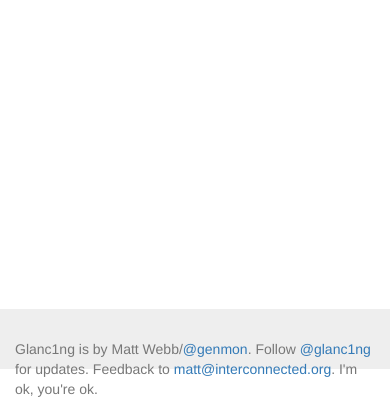
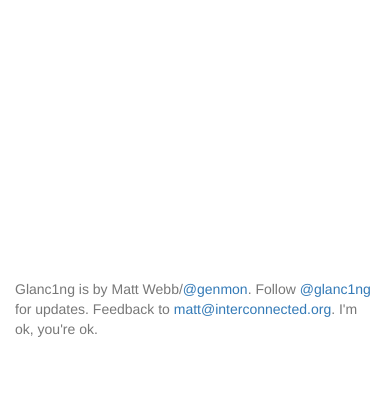
Before and after one commit to genmon/glanc1ng, a Flask app: template app/templates/index_signed_out.html in a window 390 px wide. Shown: the part 605-1014 px from the top of the page. After the commit the page ends 942 px from the top, so only its background shows below. Run offline with Flask 2, Linux system fonts and the light colour scheme; the template is opened without the code that fills it, so the values that code supplies are empty; some libraries are stand-ins or nearby versions.

Commit message:
removed background colour from footer in order to hide responsive problem

```diff
--- a/app/static/sticky-footer.css
+++ b/app/static/sticky-footer.css
@@ -10,23 +10,10 @@ body {
   height: 100%;
   /* Negative indent footer by it's height */
   margin: 0 auto -60px;
+  padding: 0 0 60px;
 }
 
 /* Set the fixed height of the footer here */
-#push,
 #footer {
   height: 60px;
 }
-#footer {
-  background-color: #eee;
-}
-
-/* Lastly, apply responsive CSS fixes as necessary */
-@media (max-width: 767px) {
-#footer {
-  margin-left: -20px;
-  margin-right: -20px;
-  padding-left: 20px;
-  padding-right: 20px;
-}
-}
--- a/app/templates/base.html
+++ b/app/templates/base.html
@@ -50,12 +50,8 @@
 	{% block regularpage %}
 	{% endblock %}
 
-	<p>&nbsp;</p>
-
 	</div>
 </div>
-
-<div id="push"></div>
 
 <div id="footer">
 	<div class="container">
```
